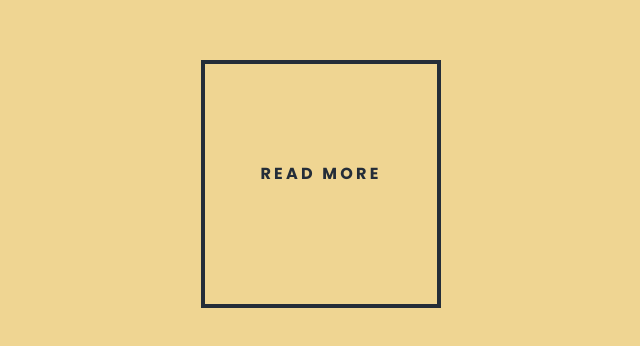
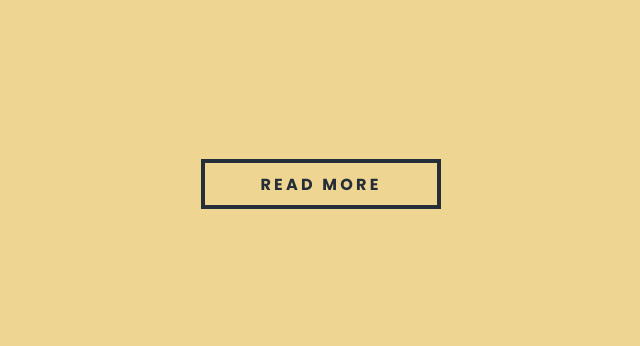
Before and after one commit to Dawid930/uibuild-read-more, a plain HTML site: page index.html in a window 1280 px wide. Shown: the part 216-562 px from the top of the page, without its empty margins (319-959 px from the left). Drawn offline with Linux system fonts and the light colour scheme.

Commit message:
padding change

```diff
--- a/style.css
+++ b/style.css
@@ -44,10 +44,6 @@ body{
   button{
     width: 240px;
     height: 50px;
-    line-height: 220px;
-    padding-top: 0%;
-    padding-bottom: 100%;
-
 
     box-sizing: border-box;
     border: #242D38;
```
